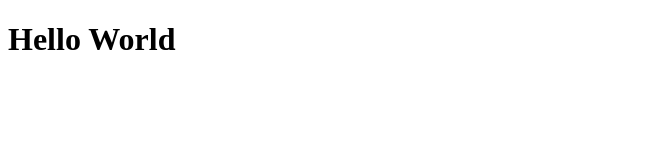
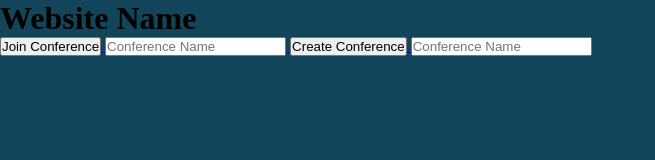
Before and after one commit to unnamedatelier/MemoxBasel, a website: page code/frontend/public/index.html in a window 1280 px wide. Shown: the whole page, without its empty margins (0-655 px from the left). Drawn offline with Linux system fonts and the light colour scheme.

Commit message:
add html

```diff
--- a/code/frontend/public/index.html
+++ b/code/frontend/public/index.html
@@ -4,9 +4,21 @@
     <meta charset="UTF-8">
     <meta name="viewport" content="width=device-width, initial-scale=1.0">
     <script src="script.js" defer></script>
+    <link rel="stylesheet" href="style.css">
     <title>Document</title>
 </head>
 <body>
-    <h1>Hello World</h1>
+    <h1>Website Name</h1>
+
+    <div class="join-create">
+        <a href="index_uid.html">
+            <button id="join-btn">Join Conference</button>
+            <input type="text" placeholder="Conference Name" required>
+        </a>
+        <a href="index_admin.html">
+            <button type="submit">Create Conference</button>
+            <input type="text" placeholder="Conference Name" required>
+        </a>
+    </div>
 </body>
 </html>
--- a/code/frontend/public/style.css
+++ b/code/frontend/public/style.css
@@ -0,0 +1,17 @@
+* {
+    margin: 0;
+    padding: 0;
+    box-sizing: border-box;
+}
+
+
+/* Variables */
+
+:root {
+    --COLOR-BLACK: #01161E;
+    --COLOR-BLUE: #124559;
+}
+
+body {
+    background-color: var(--COLOR-BLUE);
+}
```
